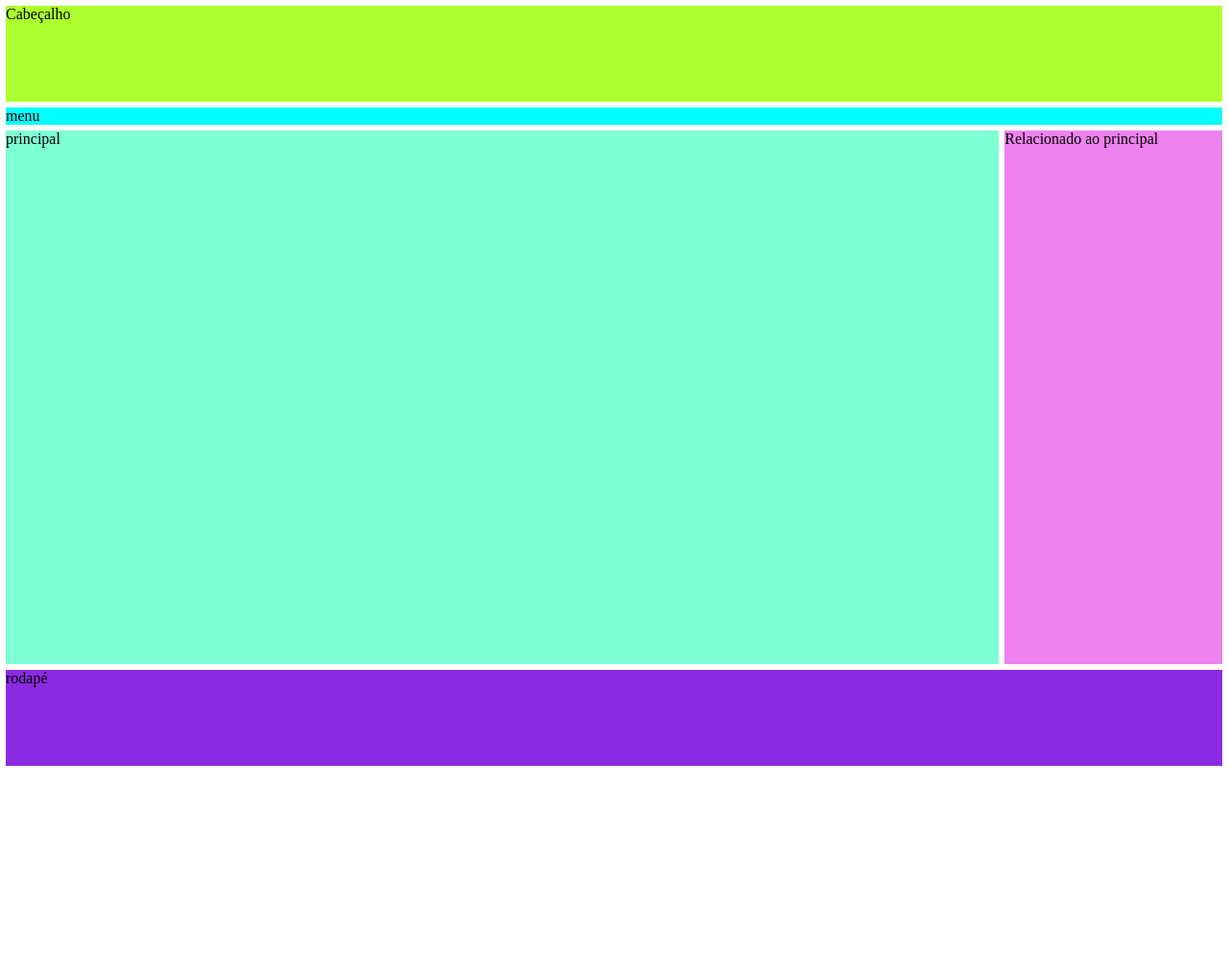
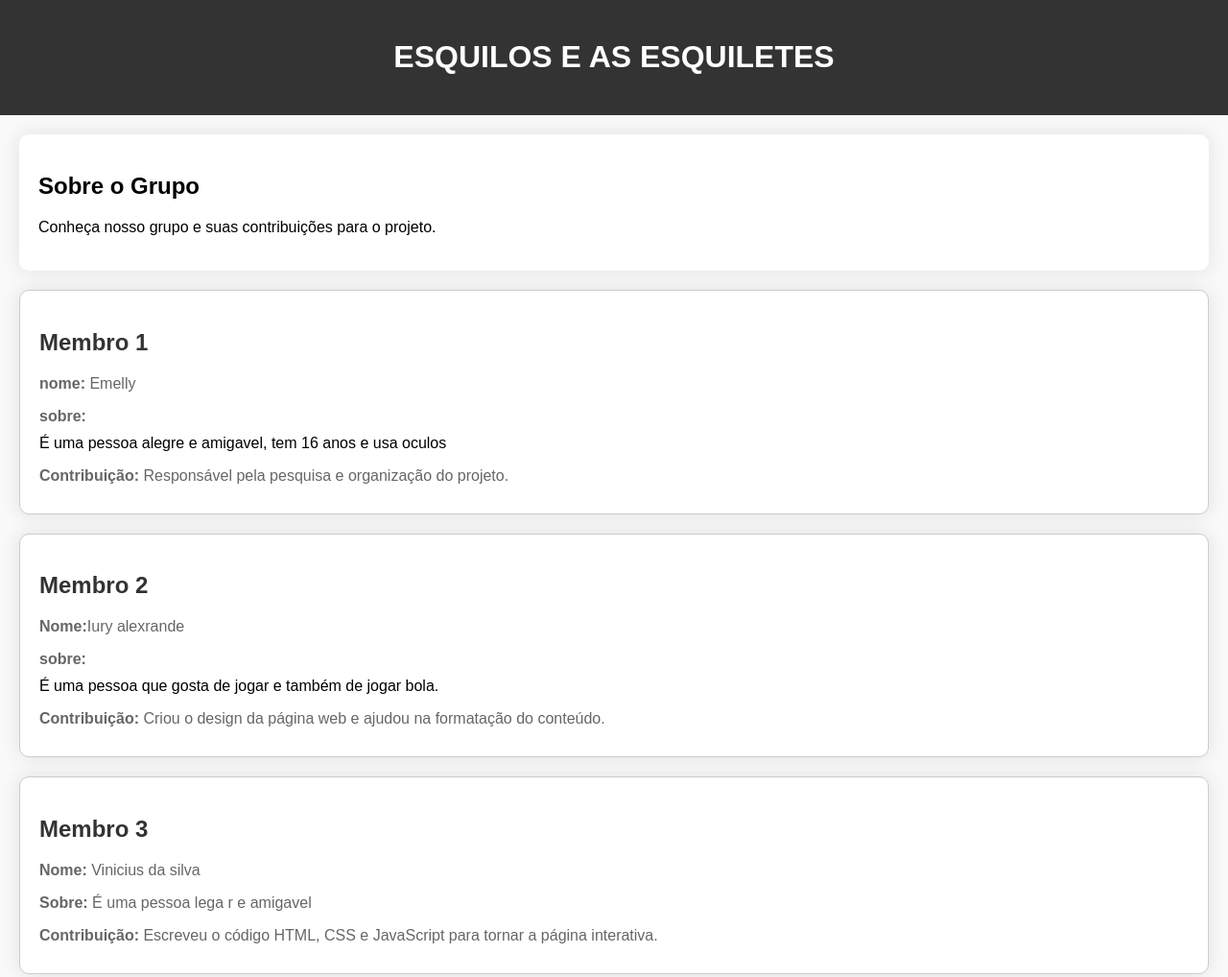
Before and after one commit to vini227/Sala-Layout, a plain HTML site: page index.html in a window 1280 px wide. Shown: the top 1018 px of the page at 96% size. Before the commit the page ends 804 px from the top, so only its background shows below. Drawn offline with Linux system fonts and the light colour scheme.

Commit message:
Update index.html

```diff
--- a/index.html
+++ b/index.html
@@ -1,64 +1,85 @@
 <!DOCTYPE html>
-<html lang="en">
+<html lang="pt-br">
 <head>
     <meta charset="UTF-8">
     <meta name="viewport" content="width=device-width, initial-scale=1.0">
-    <title>Site Layout</title>
+    <title>Apresentação do Grupo</title>
     <style>
-        * {
+        body {
+            font-family: Arial, sans-serif;
+            background-color: #f9f9f9;
             margin: 0;
             padding: 0;
-            box-sizing: border-box;
         }
-        body{
-            display:flex;
-            margin:3px;
-            flex-wrap:wrap;
-            flex:1 1 100;
+        header {
+            background-color: #333;
+            color: #fff;
+            padding: 20px;
+            text-align: center;
         }
-        header{
-            display:flex;
-            margin: 3px;
-            background-color: greenyellow;
-            flex: 1 1 100vw;
-            height: 100px;
+        section {
+            padding: 20px;
+            margin: 20px;
+            background-color: #fff;
+            border-radius: 10px;
+            box-shadow: 0 0 20px rgba(0, 0, 0, 0.1);
         }
-        nav{
-            display:flex;
-            margin: 3px;
-            background-color: aqua;
-            flex: 1 1 200vw
+        footer {
+            background-color: #333;
+            color: #fff;
+            padding: 20px;
+            text-align: center;
         }
-        main{
-            display:flex;
-            margin: 3px;
-            background-color: aquamarine;
-            flex: 1 1 100vw;
-            height: calc(100vh - 244px);
-            flex: 20 1 500px;
+        .member {
+            border: 1px solid #ccc;
+            border-radius: 10px;
+            padding: 20px;
+            margin-bottom: 20px;
         }
-        aside{
-            display:flex;
-            margin: 3px;
-            background-color: violet;
-            flex: 1 1 100vw;
-            flex: 1 1 200px;
+        .member h2 {
+            color: #333;
         }
-        footer{
-            display:flex;
-            margin: 3px;
-            background-color: blueviolet;
-            flex: 1 1 100vw;
-            height: 100px;
+        .member p {
+            color: #666;
+            margin-bottom: 10px;
         }
     </style>
 </head>
 <body>
-    <header>Cabeçalho</header>
-    <nav> menu </nav>
-    <main> principal </main>
-    <aside> Relacionado ao principal</aside>
-    <footer> rodapé </footer>
+
+<header>
+    <h1>ESQUILOS E AS ESQUILETES</em></h1>
+</header>
+
+<section>
+    <h2>Sobre o Grupo</h2>
+    <p>Conheça nosso grupo e suas contribuições para o projeto.</p>
+</section>
+
+<section class="member">
+    <h2>Membro 1</h2>
+    <p><strong>nome:</strong> Emelly</p>
+    <p><strong>sobre:</strong></p>É uma pessoa alegre e amigavel, tem 16 anos e usa oculos
+    <p><strong>Contribuição:</strong> Responsável pela pesquisa e organização do projeto.</p>
+</section>
+
+<section class="member">
+    <h2>Membro 2</h2>
+    <p><strong>Nome:</strong>Iury alexrande</p>
+    <p><strong>sobre:</strong> </p>É uma pessoa que gosta de jogar e também de jogar bola.
+    <p><strong>Contribuição:</strong> Criou o design da página web e ajudou na formatação do conteúdo.</p>
+</section>
+
+<section class="member">
+    <h2>Membro 3</h2>
+    <p><strong>Nome:</strong> Vinicius da silva</p>
+    <p><strong>Sobre:</strong> É uma pessoa lega r e amigavel</p>
+    <p><strong>Contribuição:</strong> Escreveu o código HTML, CSS e JavaScript para tornar a página interativa.</p>
+</section>
+
+<footer>
+    <p>&copy; 2024 Apresentação do Grupo. Todos os direitos reservados.</p>
+</footer>
 
 </body>
 </html>
```
